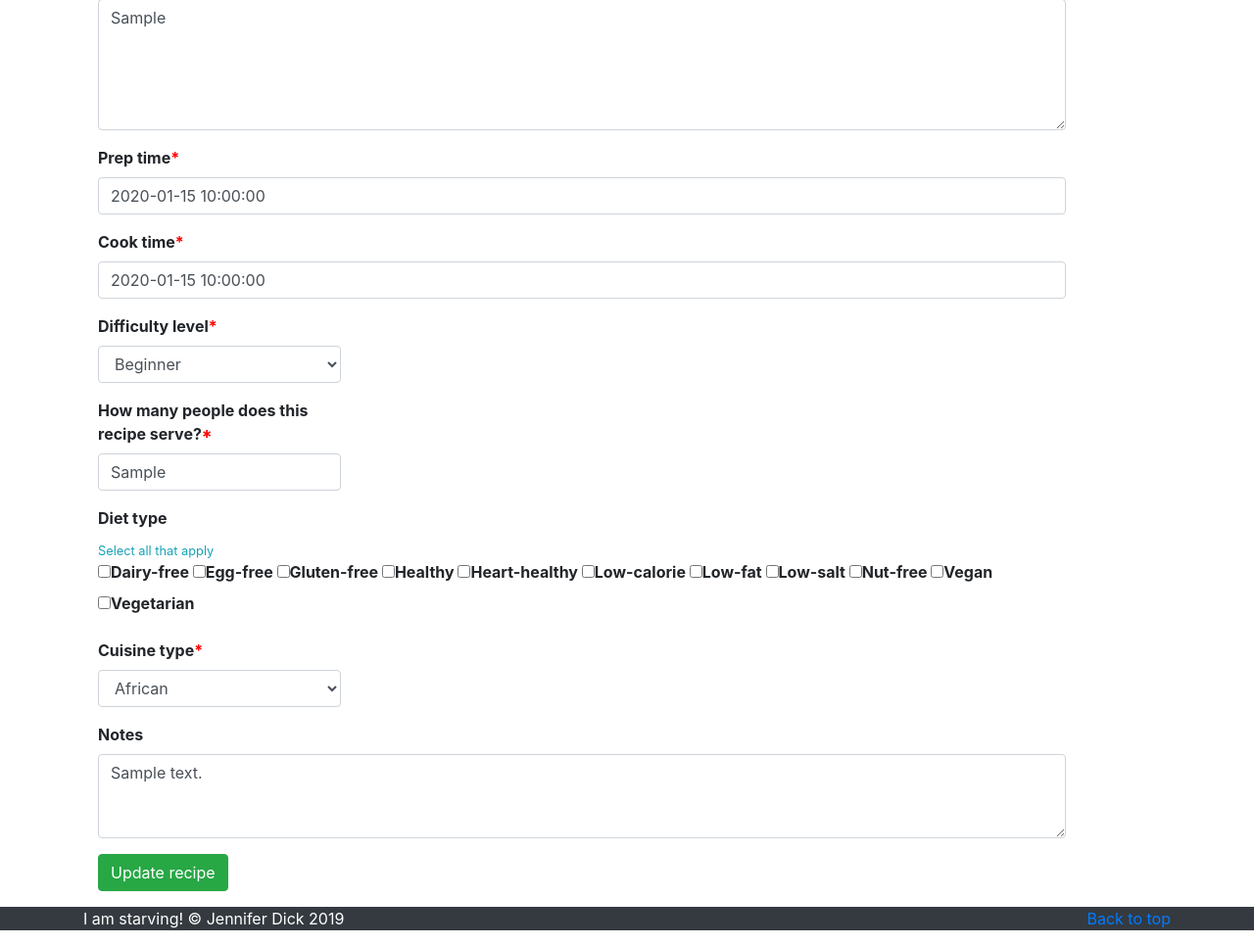
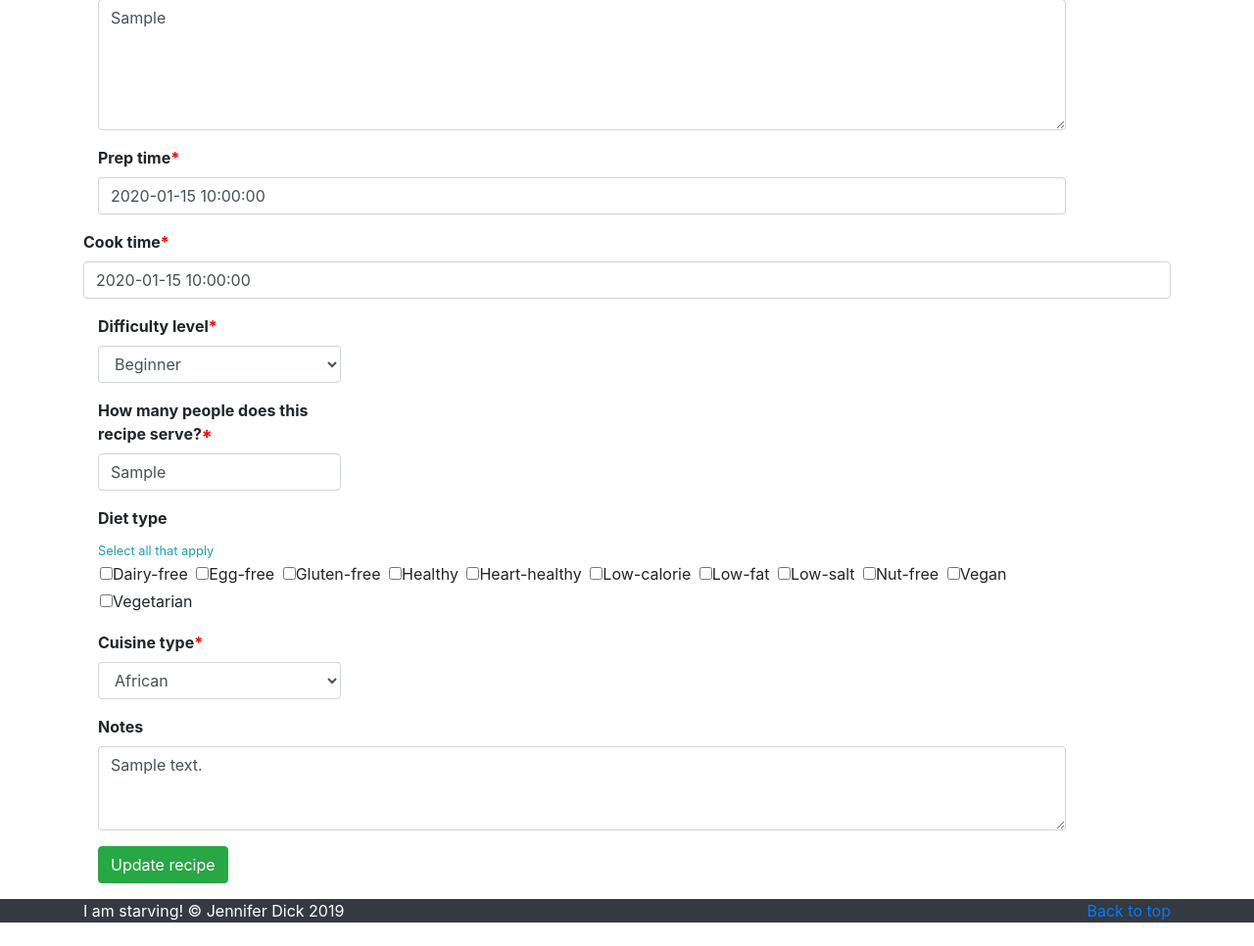
Before and after one commit to jennie6151/cookbook, a Flask app: page /edit in a window 1280 px wide. Shown: the part 780-1746 px from the top of the page at 98% size. After the commit the page ends 1722 px from the top, so only its background shows below. Run offline with Flask 2, Linux system fonts and the light colour scheme; a database or web service that is not in the repository returns one stand-in record (values such as "Sample title"); some libraries are stand-ins or nearby versions.

Commit message:
CSS styling on buttons and forms

```diff
--- a/flask_app/databaseSchema.txt
+++ b/flask_app/databaseSchema.txt
@@ -2,7 +2,7 @@
 "Id": "Number",
 "username": "String",
 "recipeTitle": "String",
-"customFile":
+"recipeImage": "File"
 "recipeIngredients": "String",
 "recipeMethod": "String",
 "prepTime": "Number",
@@ -11,5 +11,6 @@
 "recipeServes": "Number",
 "dietType": ["dietType_1","dietType_2"],
 "cuisineType": ["cuisineType_1","cuisineType_2"],
-"recipeNotes": "String"
+"recipeNotes": "String",
+"likes": "Number"
 }
--- a/flask_app/static/css/styles.css
+++ b/flask_app/static/css/styles.css
@@ -13,6 +13,10 @@
 
 .formHeadings{
     font-weight:bold;
+}
+
+.checkboxStyling{
+    margin:2px;
 }
 
 .recipe-title {
@@ -39,7 +43,14 @@
     margin-top: 20px;
 }
 
+.buttonStyling{
+    margin:15px;
+    width:180px;
+}
 
+.iconStyling{
+    margin:8px;
+}
 
 .footer-styling {
     position: relative;
--- a/flask_app/templates/editrecipes.html
+++ b/flask_app/templates/editrecipes.html
@@ -26,13 +26,13 @@
                             {% for item in recipe %}
                             <input type="text" name="_id" value="{{ item['_id'] }}" hidden>
 
-                            <div class="form-group form-group-required formHeadings col-lg-4">
-                                <label for="username" class="control-label">Username</label>
+                            <div class="form-group form-group-required col-lg-4">
+                                <label for="username" class="control-label formHeadings">Username</label>
                                 <input type="text" class="form-control form-control-lg" id="username" name="username"
                                     value="{{ item['username'] }}" required> </div>
 
-                            <div class="form-group form-group-required formHeadings col-lg-8">
-                                <label for="recipeTitle" class="control-label">Recipe title</label>
+                            <div class="form-group form-group-required col-lg-8">
+                                <label for="recipeTitle" class="control-label formHeadings">Recipe title</label>
                                 <small id="titleHelpBlock" class="form-text text-info">
                                         Include the name of the dish and/or it's main ingredient. Keep this
                                         short
@@ -41,8 +41,8 @@
                                     name="recipeTitle" value="{{ item['recipeTitle'] }}" required>
                             </div>
 
-                            <div class="form-group form-group-required formHeadings col-lg-8">
-                                    <label class="control-label" for="recipeImage">Choose an image of the recipe</label>
+                            <div class="form-group form-group-required col-lg-8">
+                                    <label class="control-label formHeadings" for="recipeImage">Choose an image of the recipe</label>
                                     <small id="imageHelpBlock" class="form-text text-info">
                                             Remember you eat with your eyes first; so add a good 3000x250px jpg or
                                             png
@@ -51,8 +51,8 @@
 
                             </div>
 
-                            <div class="form-group form-group-required formHeadings col-lg-11">
-                                <label for="recipeIngredients" class="control-label">Ingredients</label>
+                            <div class="form-group form-group-required col-lg-11">
+                                <label for="recipeIngredients" class="control-label formHeadings">Ingredients</label>
                                 <small id="imageHelpBlock" class="form-text text-info">
                                         Write each ingredient on one line. Once written, highlight text and click on the
                                         bullet point icon (unordered list).
@@ -62,8 +62,8 @@
                                     required>{{ item['recipeIngredients'] }}</textarea>
                             </div>
 
-                            <div class="form-group form-group-required formHeadings col-lg-11">
-                                <label for="recipeMethod" class="control-label">Method</label>
+                            <div class="form-group form-group-required col-lg-11">
+                                <label for="recipeMethod" class="control-label formHeadings">Method</label>
                                 <small id="imageHelpBlock" class="form-text text-info">
                                         Write each step of the recipe method on one line. Once written, highlight text and
                                         click on the numbered list icon (ordered list).
@@ -72,20 +72,20 @@
                                     value="{{ item['recipeMethod'] }}" required>{{ item['recipeMethod'] }}</textarea>
                             </div>
 
-                            <div class="form-group form-group-required formHeadings col-lg-11">
-                                <label for="prepTime" class="control-label">Prep time</label>
+                            <div class="form-group form-group-required col-lg-11">
+                                <label for="prepTime" class="control-label formHeadings">Prep time</label>
                                 <input type="text" class="form-control" id="prepTime" name="prepTime"
                                     value="{{ item['prepTime'] }}" required>
                             </div>
 
-                            <div class="form-group form-group-required formHeadings col-lg-11">
-                                <label for="cookTime" class="control-label">Cook time</label>
+                            <div class="form-group form-group-required formHeadingscol-lg-11">
+                                <label for="cookTime" class="control-label formHeadings">Cook time</label>
                                 <input type="text" class="form-control" id="cookTime" name="cookTime"
                                     value="{{ item['cookTime'] }}" required>
                             </div>
 
-                            <div class="form-group form-group-required formHeadings col-lg-3">
-                                <label for="recipeDifficulty" class="control-label">Difficulty level</label>
+                            <div class="form-group form-group-required col-lg-3">
+                                <label for="recipeDifficulty" class="control-label formHeadings">Difficulty level</label>
                                 <select id="recipeDifficulty" name="recipeDifficulty" class="form-control" required>
                                     <option {% if item['recipeDifficulty'] =='Beginner' %} selected {% endif %}>
                                         Beginner</option>
@@ -96,67 +96,67 @@
                                 </select>
                             </div>
 
-                            <div class="form-group form-group-required formHeadings col-lg-3">
-                                <label for="recipeServes" class="control-label">How many people does this
+                            <div class="form-group form-group-required col-lg-3">
+                                <label for="recipeServes" class="control-label formHeadings">How many people does this
                                     recipe
                                     serve?</label>
                                 <input type="text" class="form-control" id="recipeServes" name="recipeServes"
                                     value="{{ item['recipeServes'] }}" required>
                             </div>
 
-                            <div class="form-group formHeadings col-lg-11">
-                                <label for="dietType">Diet type</label><br />
+                            <div class="form-group col-lg-11">
+                                <label class="formHeadings" for="dietType">Diet type</label><br />
                                 <small id="dietTypeHelpBlock" class="form-text text-info">
                                         Select all that apply
                                     </small>
-                                <label class="checkbox-inline">
+                                <label class="checkbox-inline checkboxStyling">
                                     <input type="checkbox" id="dietType" name="dietType" value="Dairy-free"
                                         {% if 'Dairy-free' in item['dietType'] %} checked {% endif %}>Dairy-free
                                 </label>
-                                <label class="checkbox-inline">
+                                <label class="checkbox-inline checkboxStyling">
                                     <input type="checkbox" id="dietType" name="dietType" value="Egg-free"
                                         {% if 'Egg-free' in item['dietType'] %} checked {% endif %}>Egg-free
                                 </label>
-                                <label class="checkbox-inline">
+                                <label class="checkbox-inline checkboxStyling">
                                     <input type="checkbox" id="dietType" name="dietType" value="Gluten-free"
                                         {% if 'Gluten-free' in item['dietType'] %} checked {% endif %}>Gluten-free
                                 </label>
-                                <label class="checkbox-inline">
+                                <label class="checkbox-inline checkboxStyling">
                                     <input type="checkbox" id="dietType" name="dietType" value="Healthy"
                                         {% if 'Healthy' in item['dietType'] %} checked {% endif %}>Healthy
                                 </label>
-                                <label class="checkbox-inline">
+                                <label class="checkbox-inline checkboxStyling">
                                     <input type="checkbox" id="dietType" name="dietType" value="Heart-healthy"
                                         {% if 'Heart-Healthy' in item['dietType'] %} checked {% endif %}>Heart-healthy
                                 </label>
-                                <label class="checkbox-inline">
+                                <label class="checkbox-inline checkboxStyling">
                                     <input type="checkbox" id="dietType" name="dietType" value="Low-calorie"
                                         {% if 'Low-calorie' in item['dietType'] %} checked {% endif %}>Low-calorie
                                 </label>
-                                <label class="checkbox-inline">
+                                <label class="checkbox-inline checkboxStyling">
                                     <input type="checkbox" id="dietType" name="dietType" value="Low-fat"
                                         {% if 'Low-fat' in item['dietType'] %} checked {% endif %}>Low-fat
                                 </label>
-                                <label class="checkbox-inline">
+                                <label class="checkbox-inline checkboxStyling">
                                     <input type="checkbox" id="dietType" name="dietType" value="Low-salt"
                                         {% if 'Low-salt' in item['dietType'] %} checked {% endif %}>Low-salt
                                 </label>
-                                <label class="checkbox-inline">
+                                <label class="checkbox-inline checkboxStyling">
                                     <input type="checkbox" id="dietType" name="dietType" value="Nut-free"
                                         {% if 'Nut-free' in item['dietType'] %} checked {% endif %}>Nut-free
                                 </label>
-                                <label class="checkbox-inline">
+                                <label class="checkbox-inline checkboxStyling">
                                     <input type="checkbox" id="dietType" name="dietType" value="Vegan"
                                         {% if 'Vegan' in item['dietType'] %} checked {% endif %}>Vegan
                                 </label>
-                                <label class="checkbox-inline">
+                                <label class="checkbox-inline checkboxStyling">
                                     <input type="checkbox" id="dietType" name="dietType" value="Vegetarian"
                                         {% if 'Vegetarian' in item['dietType'] %} checked {% endif %}>Vegetarian
                                 </label>
                             </div>
 
-                            <div class="form-group form-group-required formHeadings col-lg-3">
-                                <label for="cuisineType" class="control-label">Cuisine type</label>
+                            <div class="form-group form-group-required col-lg-3">
+                                <label for="cuisineType" class="control-label formHeadings">Cuisine type</label>
                                 <select id="cuisineType" name="cuisineType" class="form-control" required>
                                     <option {% if item['cuisineType'] =='African' %} selected {% endif %}>
                                         African
@@ -187,9 +187,9 @@
                                 </select>
                             </div>
 
-                            <div class="form-group formHeadings col-lg-11">
-                                <label for="recipeNotes">Notes</label>
-                                <textarea class="form-control" id="recipeNotes" name="recipeNotes" rows="3"
+                            <div class="form-group col-lg-11">
+                                <label class="formHeadings" for="recipeNotes">Notes</label>
+                                <textarea class="form-control richTextEditor" id="recipeNotes" name="recipeNotes" rows="3"
                                     value="{{ item['recipeNotes'] }}">{{ item['recipeNotes'] }}</textarea>
                             </div>
                             {% endfor %}
--- a/flask_app/templates/index.html
+++ b/flask_app/templates/index.html
@@ -27,7 +27,7 @@
           <div class="col-lg-12 mx-auto">
             <label for="recipeSearch" class="control-label"></label>
             <input type="text" id="recipeSearch" name="recipeSearch" placeholder="Ingredient, dish, keyword..." />
-            <button type="submit">Search</button>
+            <button type="submit" class="btn btn-dark">Search</button>
           </div>
         </form>
       </div>
@@ -50,8 +50,6 @@
           <option>Vegetarian</option>
         </select>
       </div>
-
-
     </section>
 
     <div>
--- a/flask_app/templates/template.html
+++ b/flask_app/templates/template.html
@@ -7,10 +7,11 @@
     <meta name="viewport" content="width=device-width, initial-scale=1, shrink-to-fit=no">
     <link rel="stylesheet" href="https://maxcdn.bootstrapcdn.com/bootstrap/4.0.0/css/bootstrap.min.css"
         integrity="sha384-Gn5384xqQ1aoWXA+058RXPxPg6fy4IWvTNh0E263XmFcJlSAwiGgFAW/dAiS6JXm" crossorigin="anonymous">
+    <link rel="icon" href="{{ url_for('static', filename='images/starvingLogo.ico') }}">
     <link rel="stylesheet" href="https://use.fontawesome.com/releases/v5.7.2/css/all.css" crossorigin="anonymous">
     <link href="https://cdnjs.cloudflare.com/ajax/libs/summernote/0.8.12/summernote-bs4.css" rel="stylesheet">
     <link rel="stylesheet" href="{{ url_for('static', filename='css/styles.css') }}">
-    <link rel="icon" href="PLACEHOLDER.ico">
+
 </head>
 
 <body>
@@ -19,7 +20,6 @@
                     <a class="navbar-brand" href=".\#">I am starving!</a>
                     <form class="form-inline">
                             <a href=".\addRecipes" class="btn btn-success my-2 my-sm-0" role="button">Add a recipe</a>
-
                     </form>
                   </nav>
     </header>
```
Also changed, not shown: flask_app/templates/addrecipes.html (+35 -35 lines), flask_app/templates/viewrecipes.html (+37 -13 lines), README.md, flask_app/static/images/starvingLogo.ico (added).
